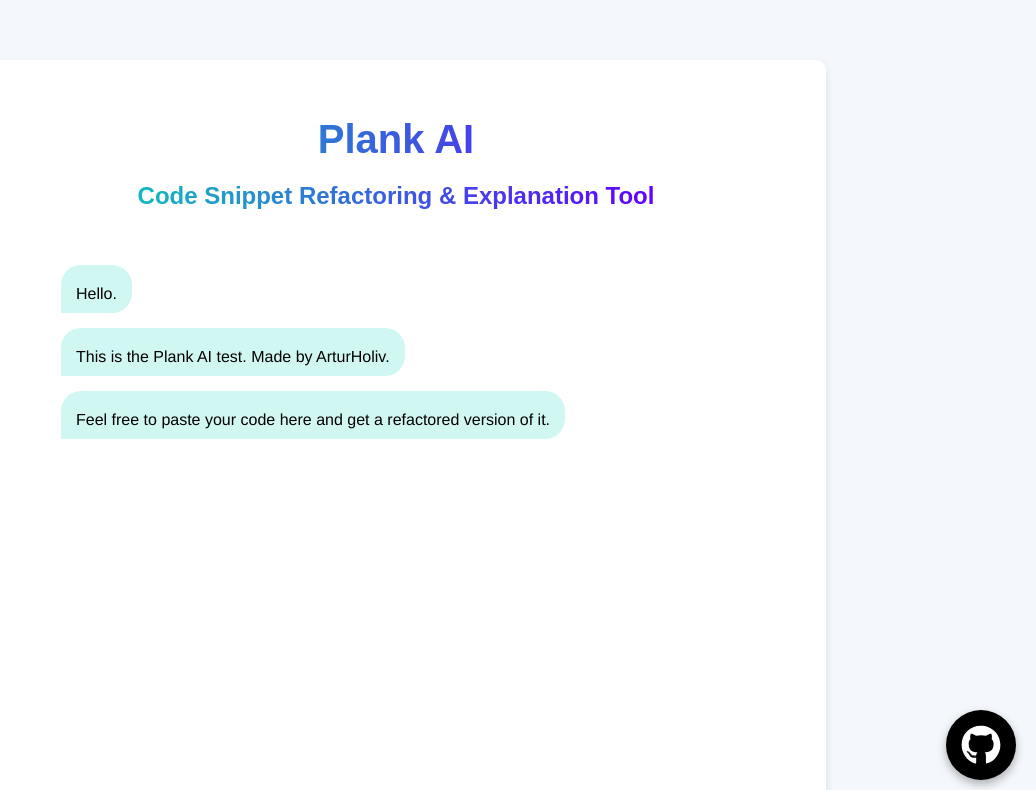
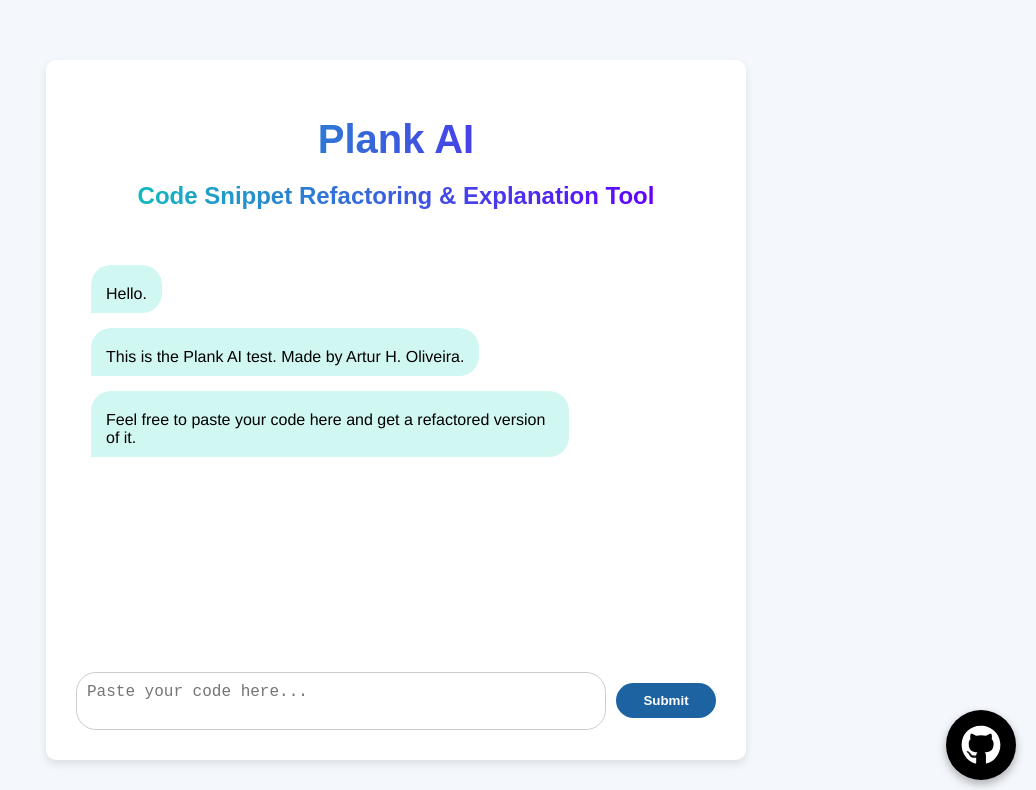
Before and after one commit to arturholiv/plank-ai, a React (Create React App) app in the folder Frontend/: page / in a window 1280 px wide. Shown: the top 790 px of the page, without its empty margins (244-1280 px from the left). Built offline with nearby package versions, Linux system fonts and the light colour scheme.

Commit message:
feat: modifications

```diff
--- a/Frontend/src/Pages/Main/Main.css
+++ b/Frontend/src/Pages/Main/Main.css
@@ -11,8 +11,8 @@ body {
 }
 
 .container {
-  width: 800px;
-  height: 800px;
+  width: 50vw;
+  height: 80vh;
   background-color: #ffffff;
   padding: 30px;
   border-radius: 10px;
@@ -21,6 +21,7 @@ body {
   display: flex;
   flex-direction: column;
   align-items: center;
+  justify-content: space-between;
 }
 
 h1:first-child {
@@ -46,12 +47,13 @@ h1:last-child {
 .chat-container {
   display: flex;
   flex-direction: column;
-  height: 600px;
-  width: 700px;
+  height: 60vh;
+  width: 50vw;
   background-color: #ffffff;
   border-radius: 20px;
   padding: 20px;
   overflow: hidden;
+  overflow-y: auto;
   position: relative;
 }
 
@@ -110,6 +112,8 @@ h1:last-child {
 .input-container {
   display: flex;
   align-items: center;
+  width: 100%;
+  margin-bottom: 0px;
 }
 
 .input-container textarea {
@@ -141,6 +145,11 @@ h1:last-child {
 
 .input-container button.submit-button:hover:not(:disabled) {
   background-color: #0056b3;
+}
+
+.input-container button.submit-button.loading {
+  background-color: #4CBB17;
+  border-color: #4CBB17;
 }
 
 .copy-button {
@@ -232,7 +241,7 @@ h1:last-child {
   }
 
   .chat-container {
-      height: 60vh;
+      height: 55vh;
       width: 85%;
       padding: 15px;
   }
--- a/Frontend/src/Pages/Main/Main.tsx
+++ b/Frontend/src/Pages/Main/Main.tsx
@@ -1,6 +1,6 @@
 import React, { useState, useEffect, useRef } from 'react';
 import axios from 'axios';
-import { Container, Row, Col, Form, Button, Alert } from 'react-bootstrap';
+import { Container, Row, Col, Form, Button } from 'react-bootstrap';
 import './Main.css';
 import API_URL from '../../config.ts';
 import GitHub from '../../Component/Github/Github.tsx';
@@ -12,6 +12,7 @@ const Main = () => {
   const [buttonStatus, setButtonStatus] = useState("default");
   const [buttonCopyStatus, setButtonCopyStatus] = useState("default");
   const messagesEndRef = useRef<HTMLDivElement>(null);
+  const [showPresentation, setShowPresentation] = useState(true);
 
   useEffect(() => {
     const storedMessages = localStorage.getItem('chatMessages');
@@ -26,19 +27,25 @@ const Main = () => {
   }, [messages]);
 
   useEffect(() => {
+    if (showPresentation) {
       const message1 = { type: 'bot', title: "", content: "Hello." };
-    const message2 = { type: 'bot', title: "", content: "This is the Plank AI test. Made by ArturHoliv." };
+      const message2 = { type: 'bot', title: "", content: "This is the Plank AI test. Made by Artur H. Oliveira." };
       const message3 = { type: 'bot', title: "", content: "Feel free to paste your code here and get a refactored version of it." };
 
       const timer1 = setTimeout(() => setMessages(prev => [...prev, message1]), 1000);
       const timer2 = setTimeout(() => setMessages(prev => [...prev, message2]), 2000);
       const timer3 = setTimeout(() => setMessages(prev => [...prev, message3]), 3000);
 
+      setShowPresentation(false);
+
       return () => {
         clearTimeout(timer1);
         clearTimeout(timer2);
         clearTimeout(timer3);
       };
+
+    }
+  // eslint-disable-next-line react-hooks/exhaustive-deps
   }, []);
 
   const scrollToBottom = () => {
```
Lines whose indentation alone changed are shown as unchanged.
